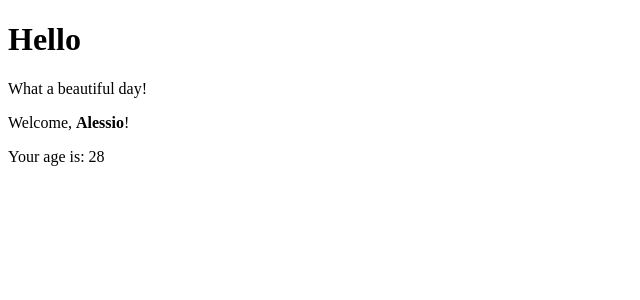
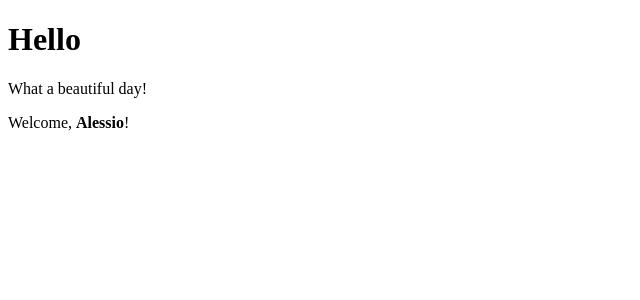
Before and after one commit to alessiobo/React-Exercices, a React (Create React App) app in the folder esercizi/: page / in a window 1280 px wide. Shown: the top 300 px of the page, without its empty margins (0-640 px from the left). Built offline with nearby package versions, Linux system fonts and the light colour scheme.

Commit message:
add: conditionale-rendering1

```diff
--- a/esercizi/src/App.js
+++ b/esercizi/src/App.js
@@ -5,7 +5,7 @@
     return (
         <div>
             <Hello />
-            <Welcome name={<strong>Alessio</strong>} age={28} />
+            <Welcome name={<strong>Alessio</strong>} age={17} />
         </div>
     )
 }
--- a/esercizi/src/Welcome.js
+++ b/esercizi/src/Welcome.js
@@ -3,12 +3,12 @@
 
 export class Welcome extends React.Component {
   render() {
-    const name = this.props.name
+    const name = this.props.name;
 
     return (
       <div>
         <p>Welcome, {name}!</p>
-        <Age age={this.props.age}/>
+        {this.props.age > 18 && <Age age={this.props.age} />}
       </div>
     );
   }
```
